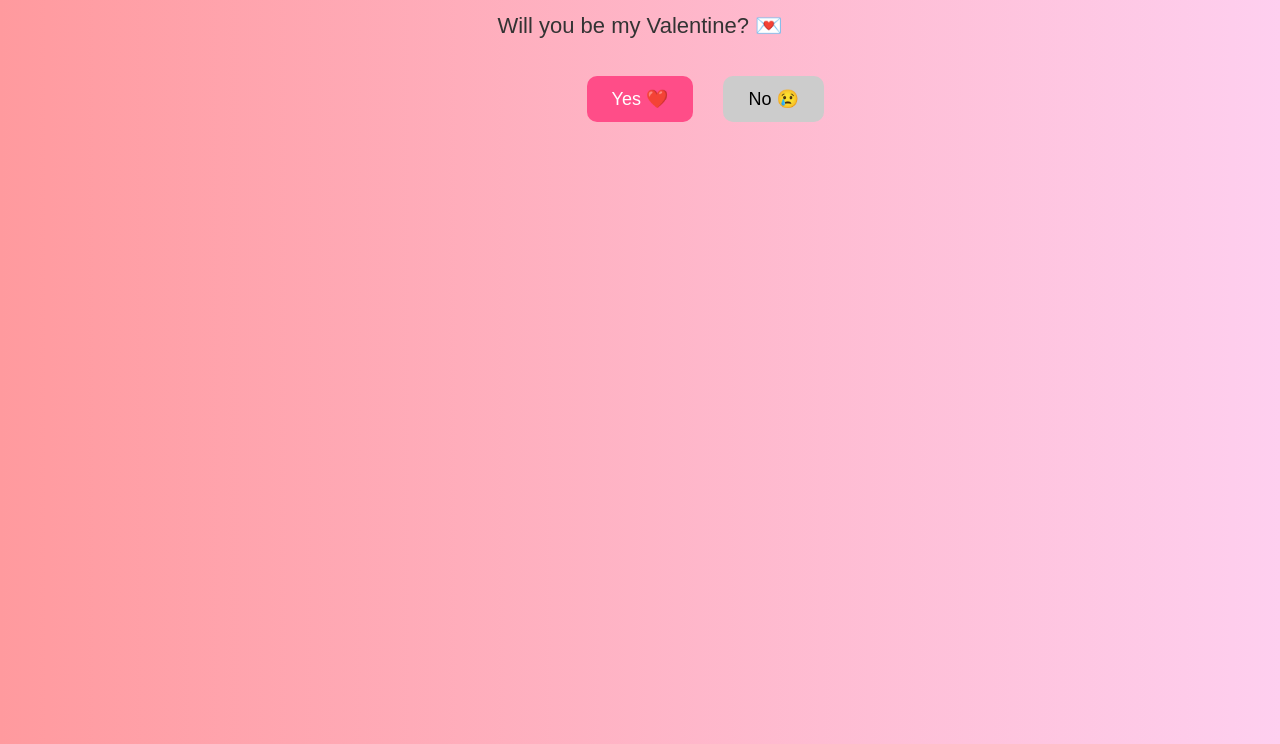
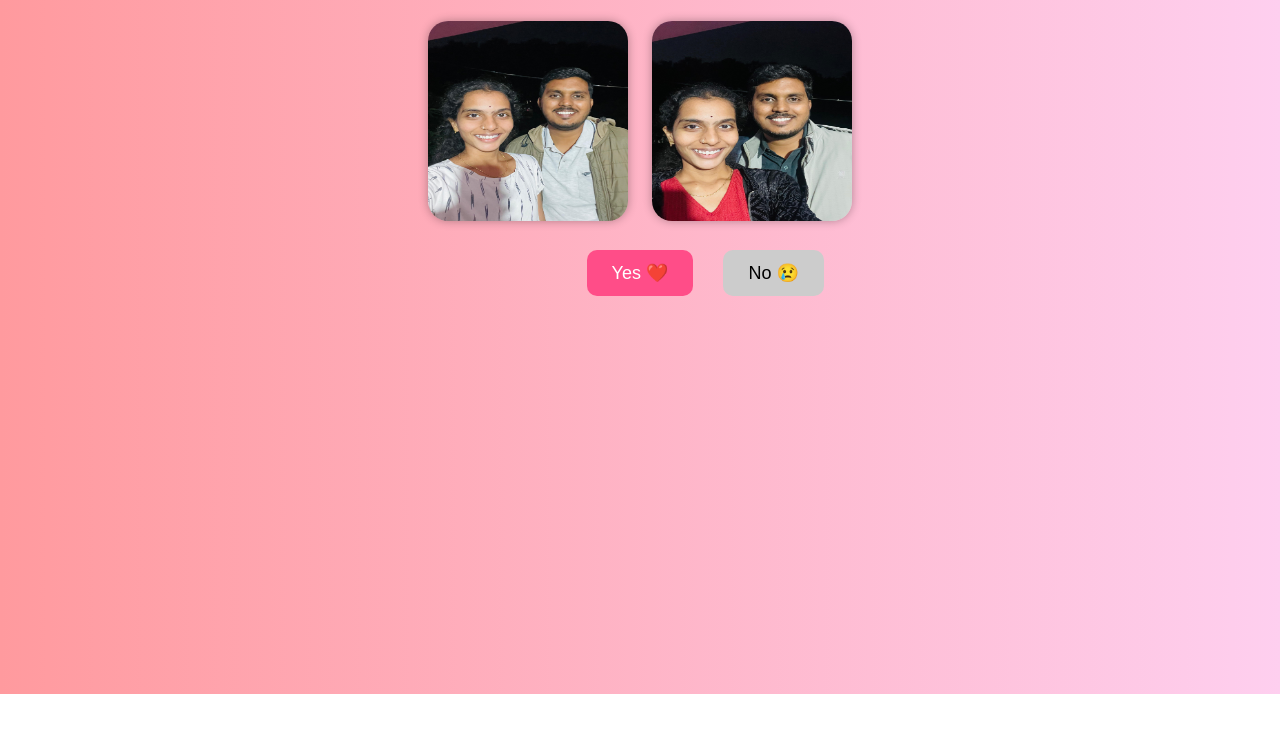
Before and after one commit to mahalakshmikutcharlapati/Valentine, a plain HTML site: page index.html in a window 1280 px wide. Shown: the part 164-908 px from the top of the page. After the commit the page ends 858 px from the top, so only its background shows below. Drawn offline with Linux system fonts and the light colour scheme.

Commit message:
Update index.html

```diff
--- a/index.html
+++ b/index.html
@@ -9,7 +9,7 @@
       font-family: Arial, sans-serif;
       background: linear-gradient(to right, #ff9a9e, #fecfef);
       height: 100vh;
-      margin-top: 100px;
+      margin-top: 50px;
       overflow: hidden;
     }
 
@@ -21,6 +21,14 @@
     p {
       font-size: 22px;
       color: #333;
+    }
+
+    img {
+      width: 200px;
+      height: 200px;
+      border-radius: 20px;
+      margin: 10px;
+      box-shadow: 0 0 10px rgba(0,0,0,0.3);
     }
 
     button {
@@ -46,14 +54,26 @@
 
 <body>
 
-  <h1>Jagadeesh Sir💖</h1>
+  <h1>Jagadeesh 💖</h1>
   <p>Will you be my Valentine? 💌</p>
+
+  <!-- Photos -->
+  <img src="photo1.jpeg">
+  <img src="photo2.jpeg">
+
+  <br>
 
   <button id="yes" onclick="yesClicked()">Yes ❤️</button>
   <button id="no" onmouseover="moveNo()">No 😢</button>
 
+  <!-- Music -->
+  <audio id="music" loop>
+    <source src="love.mp3" type="audio/mpeg">
+  </audio>
+
   <script>
     function yesClicked() {
+      document.getElementById("music").play();
       alert("Wow ❤️ I love you… You made my life beautiful 💕");
     }
 
```
